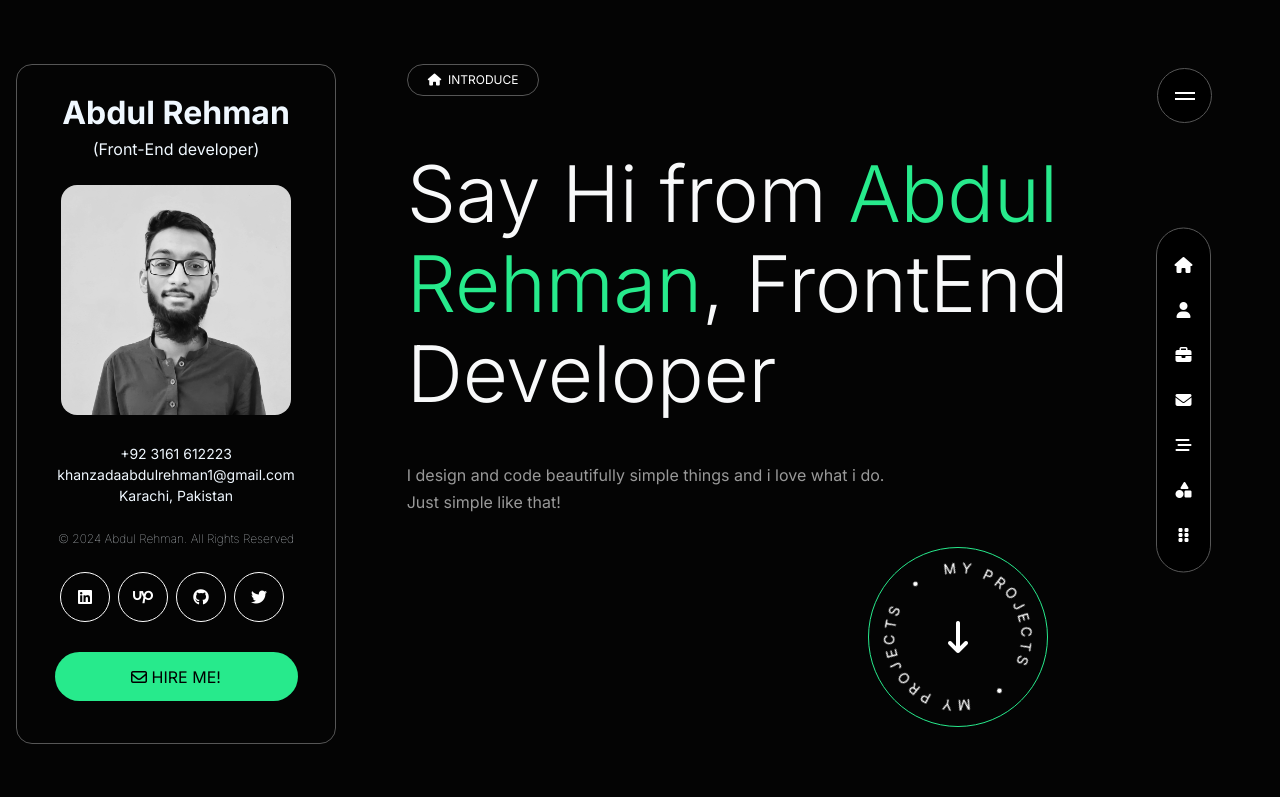
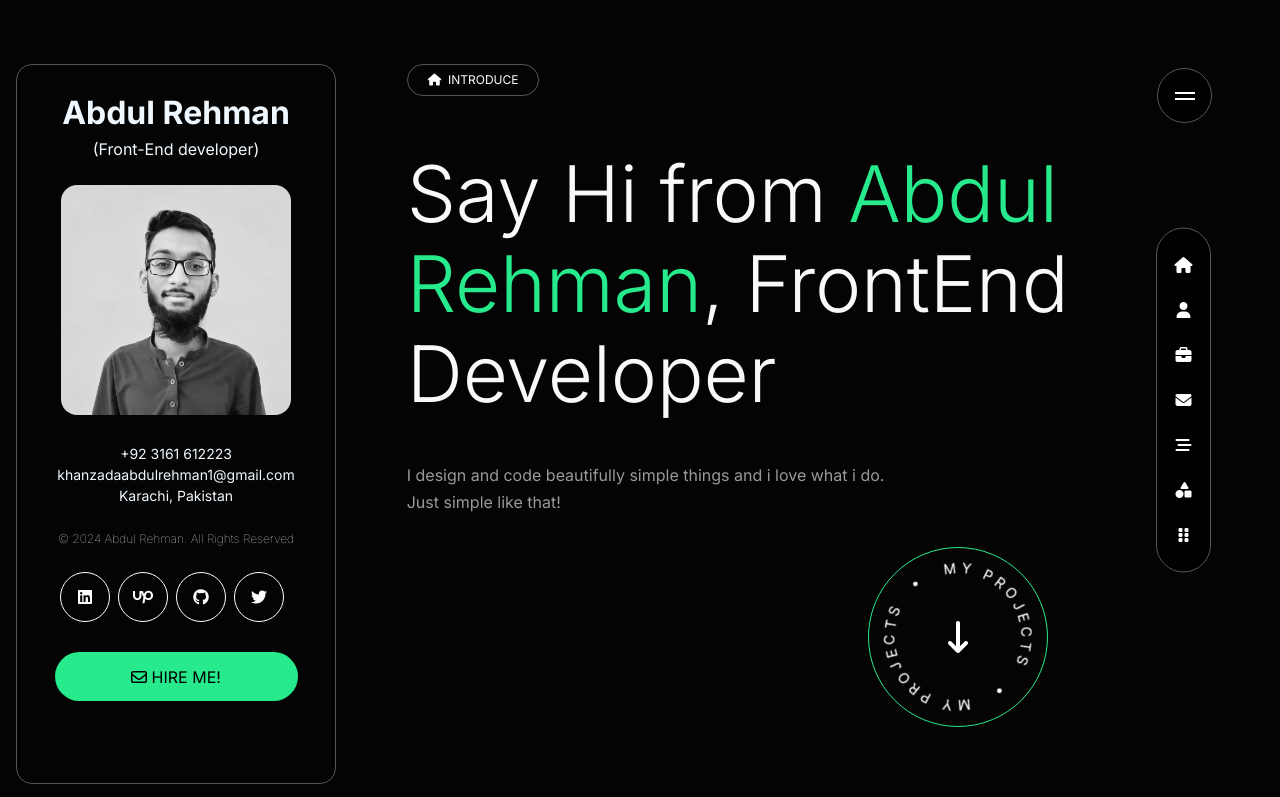
Before and after one commit to abdulrehmankz1/personal-portfolio, a React (Create React App) app: page / in a window 1280 px wide. Shown: the top 797 px of the page. Built offline with nearby package versions, Linux system fonts and the light colour scheme.

Commit message:
refactor left sidebar height

```diff
--- a/src/styles.scss
+++ b/src/styles.scss
@@ -30,7 +30,7 @@ body {
   .left-sidebar {
     border: 1px solid #565656;
     color: aliceblue;
-    height: 85vh !important;
+    height: 90vh !important;
 
 
     .info {
```
